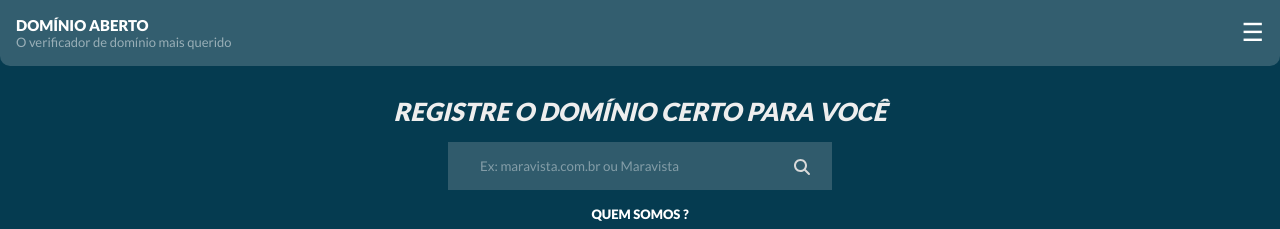
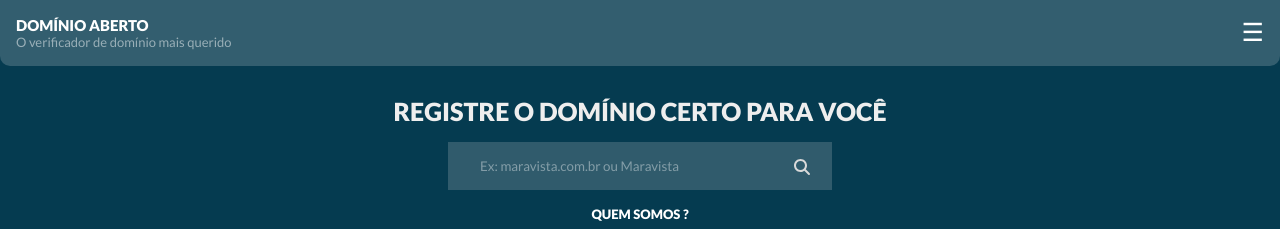
Before and after one commit to Gabriel-Aroucas/Verificador_de_Dominio, a React (Vite) app: page / in a window 1280 px wide. Shown: the top 229 px of the page. Built offline with nearby package versions, Linux system fonts and the light colour scheme; the HTML template or start-up script is replaced by a standard one.

Commit message:
:lipstick: feat: titulo principal com estilização errada

```diff
--- a/src/App.tsx
+++ b/src/App.tsx
@@ -67,9 +67,9 @@ function App() {
   return (
     <>
       <Header />
-      <i onClick={api}>
+      <span onClick={api}>
         <Search />
-      </i>
+      </span>
       <Result
         status={status}
         dominio={dominio}
```
